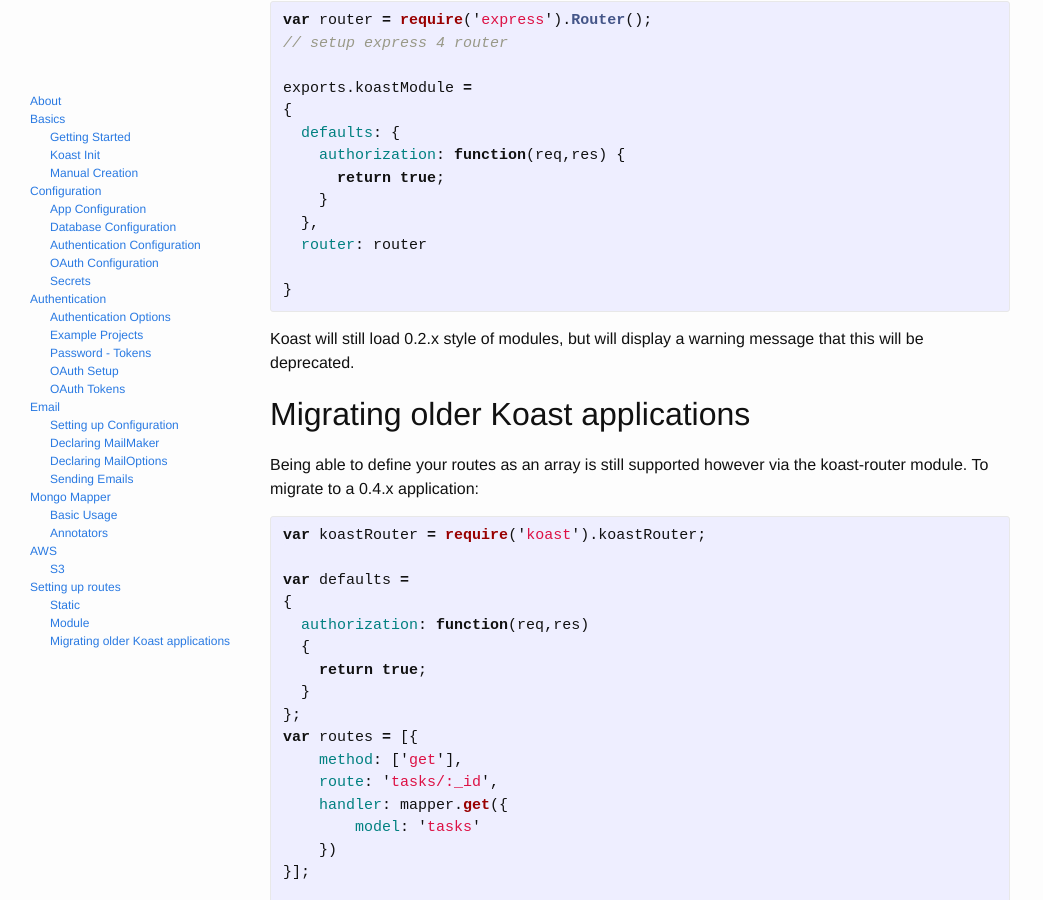
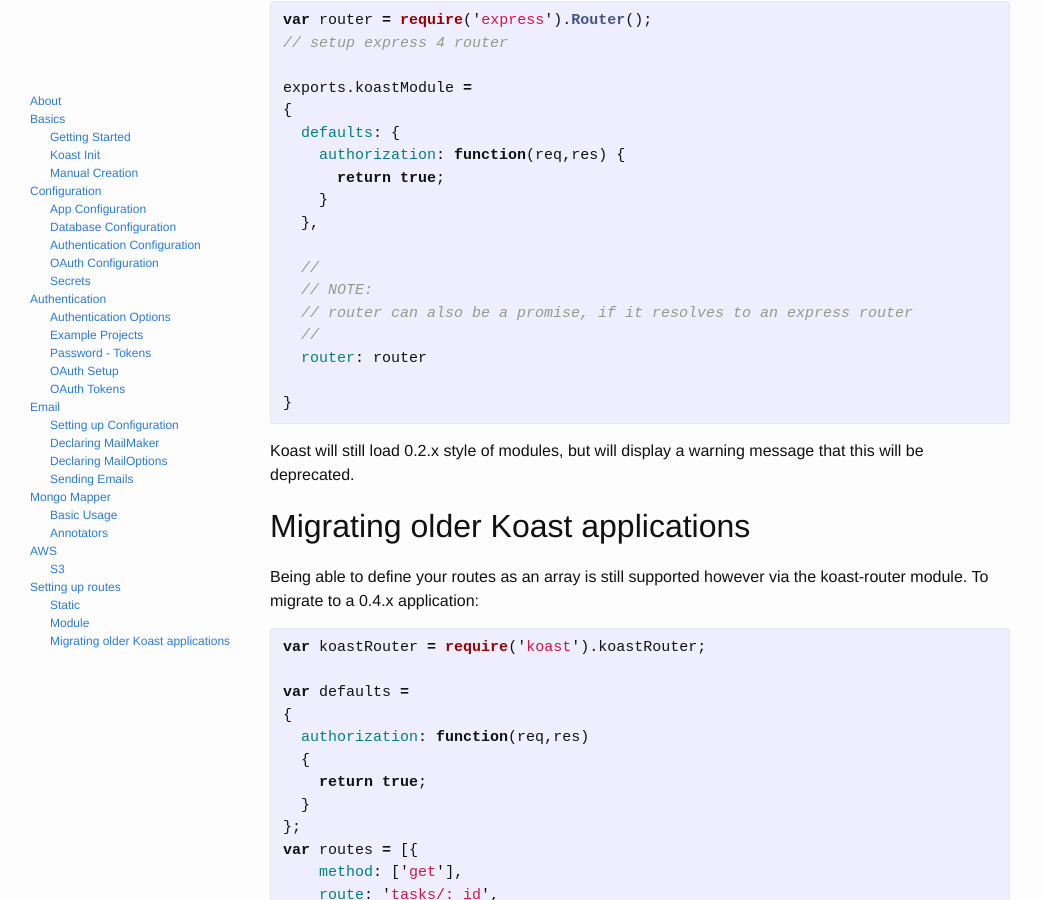
Before and after one commit to rangle/koast-documentation, a Jekyll site: the page built from documentation/routing/setting-up-routes.md, in a window 1280 px wide and 900 px high, scrolled down 1009 px. Shown: the whole window, without its empty margins (0-1043 px from the left). Built offline with Jekyll 4.4.1, drawn with Linux system fonts in a browser that asks for light colours.

Commit message:
Note that router can be a promise

```diff
--- a/documentation/routing/setting-up-routes.md
+++ b/documentation/routing/setting-up-routes.md
@@ -50,7 +50,7 @@ export.routes = [{
 }]
 {% endhighlight %}
 
-Koast 0.4.x now expects the format:
+*Koast 0.4.x now expects the format:*
 
 {% highlight javascript %}
 var router = require('express').Router();
@@ -63,6 +63,11 @@ exports.koastModule =
       return true;
     }
   },
+
+  //
+  // NOTE:
+  // router can also be a promise, if it resolves to an express router
+  //
   router: router
 
 }
```
